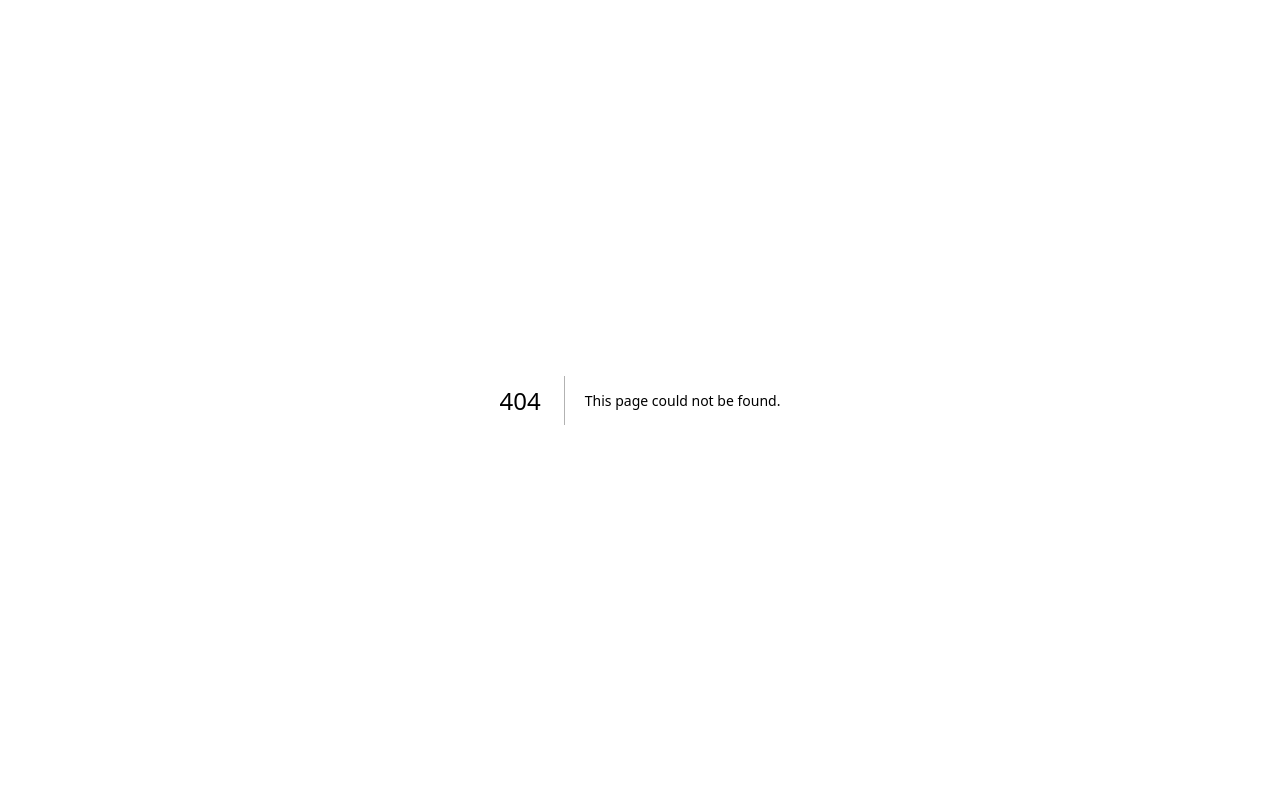
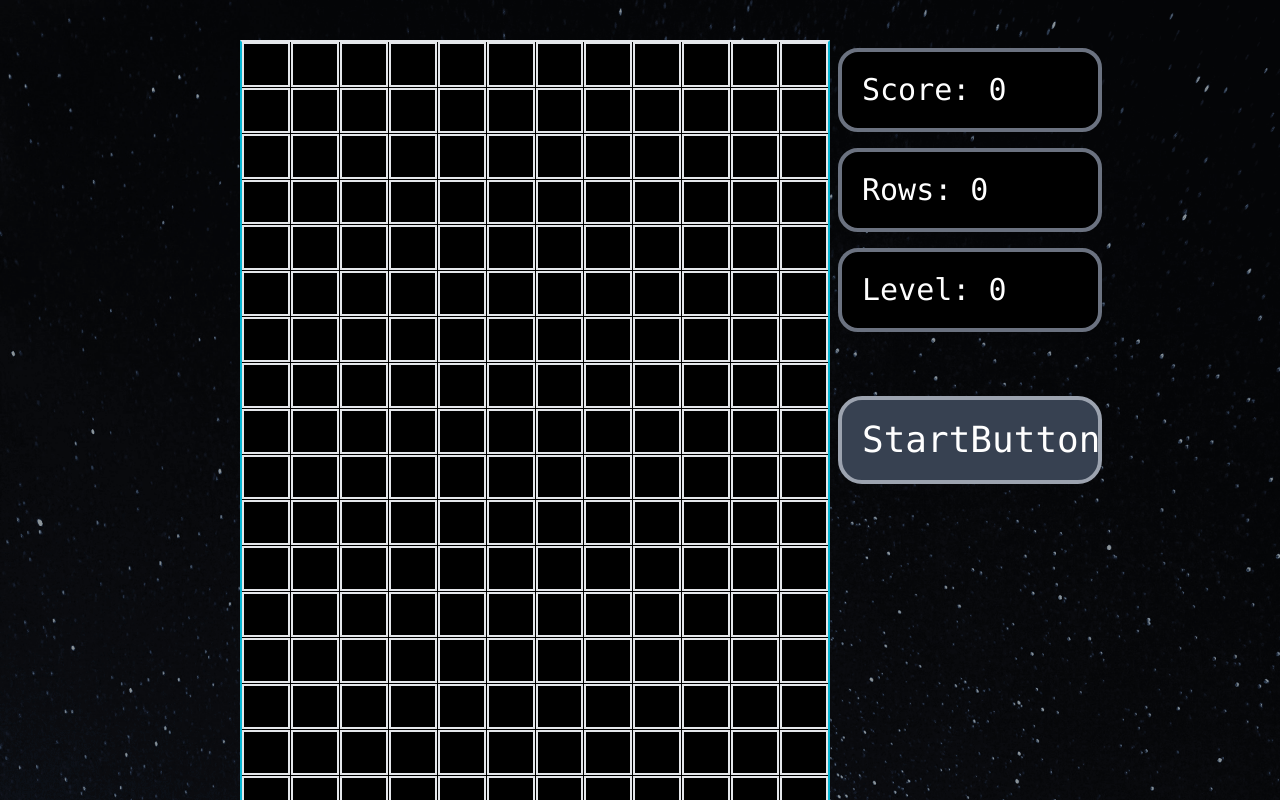
Before and after one commit to MatiasSoto21/TetrisReact, a Next.js app in the folder tetris/: page /components/Tetris in a window 1280 px wide. Before the commit this address had no page. Built offline with nearby package versions, Linux system fonts and the light colour scheme.

Commit message:
intent 3

```diff
--- a/tetris/modulecss/Tetris.module.css
+++ /dev/null
@@ -1,4 +0,0 @@
-#main{
-background-size: cover;
-background-image: url(../public/img/bg.png)
-}
--- a/tetris/pages/index.js
+++ b/tetris/pages/index.js
@@ -1,4 +1,4 @@
-import Tetris from "@/components/Tetris"
+import Tetris from "@/pages/components/Tetris"
 import React from "react"
 
 
--- /dev/null
+++ b/tetris/pages/modulecss/Tetris.module.css
@@ -0,0 +1,4 @@
+#main{
+background-size: cover;
+background-image: url(../../public/img/bg.png)
+}
--- a/tetris/utils/useStage.js
+++ b/tetris/utils/useStage.js
@@ -27,7 +27,7 @@ export const useStage = (player, resetPlayer) => {
       );
 
       //then draw tetromino
-      /* player.tetromino.forEach((row, y) => {
+      player.tetromino.forEach((row, y) => {
         row.forEach((value, x) => {
           if (value !== 0) {
             newStage[y + player.pos.y][x + player.pos.x] = [
@@ -36,7 +36,7 @@ export const useStage = (player, resetPlayer) => {
             ];
           }
         });
-      }); */
+      });
       //CHECK COLISSION
       if (player.collided) {
         resetPlayer();
```
Also changed, not shown: tetris/pages/components/Cell.jsx (renamed from tetris/components/Cell.jsx), tetris/pages/components/Display.jsx (renamed from tetris/components/Display.jsx), tetris/pages/components/Stage.jsx (renamed from tetris/components/Stage.jsx), tetris/pages/components/StartButton.jsx (renamed from tetris/components/StartButton.jsx), tetris/pages/components/Tetris.jsx (renamed from tetris/components/Tetris.jsx), tetris/pages/modulecss/Stage.module.css (renamed from tetris/modulecss/Stage.module.css).
